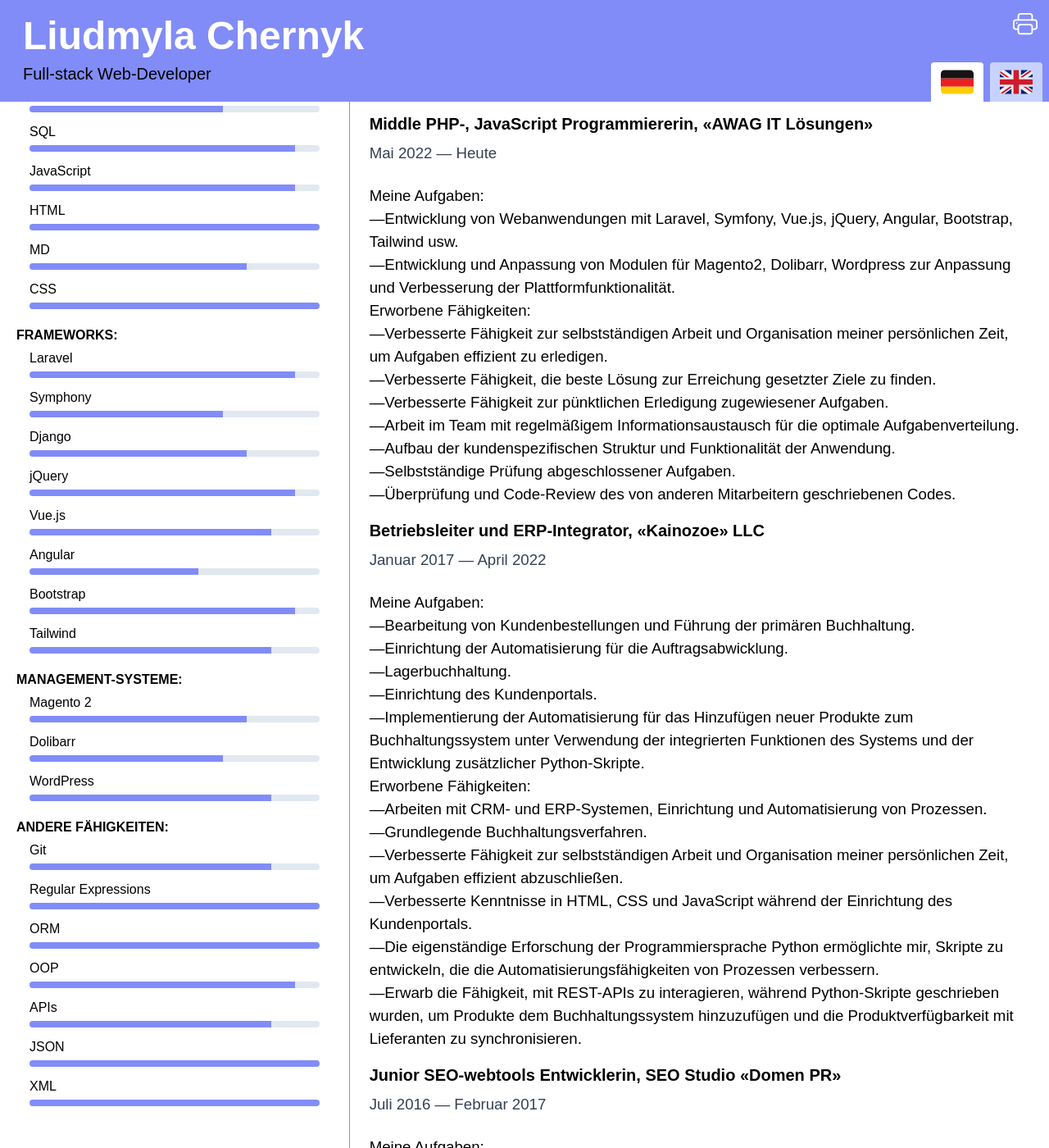
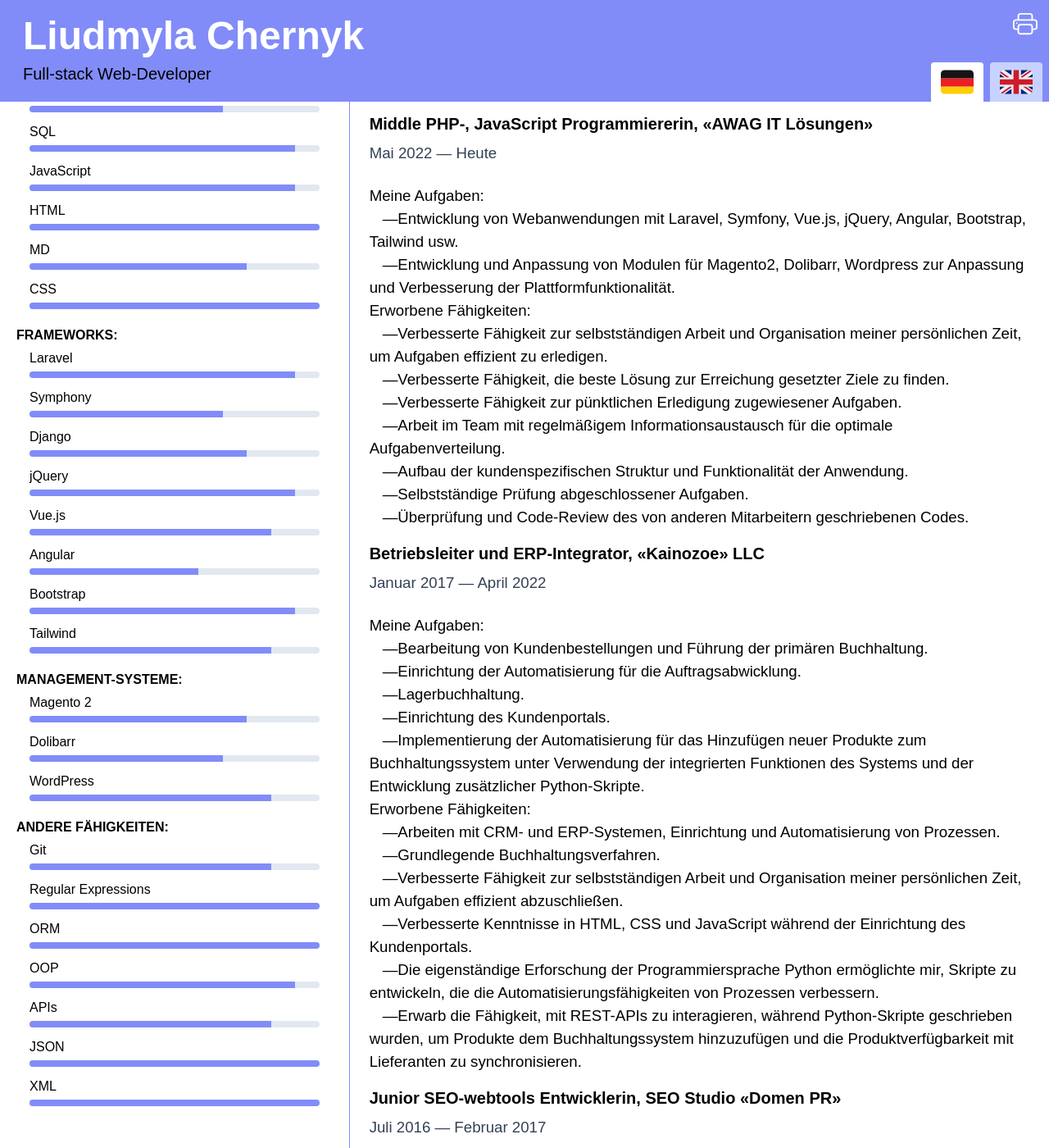
Before and after one commit to lydalyu/lydalyu.github.io, a Jekyll site: the page built from de.html, in a window 1280 px wide and 1400 px high, scrolled down 533 px. Shown: the whole window at 82% size. Built offline with Jekyll 4.4.1, drawn with Linux system fonts in a browser that asks for light colours; nearby versions of some CDN libraries.

Commit message:
changed css

```diff
--- a/assets/css/main.scss
+++ b/assets/css/main.scss
@@ -9,9 +9,13 @@ ul.dash-list {
     list-style-type: none;
 }
 
+ul.dash-list li {
+    text-indent: 1rem;
+}
+
 ul.dash-list li::before {
-    text-indent: .5em;
     content: '—';
+    color: black;
 }
 
 @media screen and (max-width:639px) {
```
